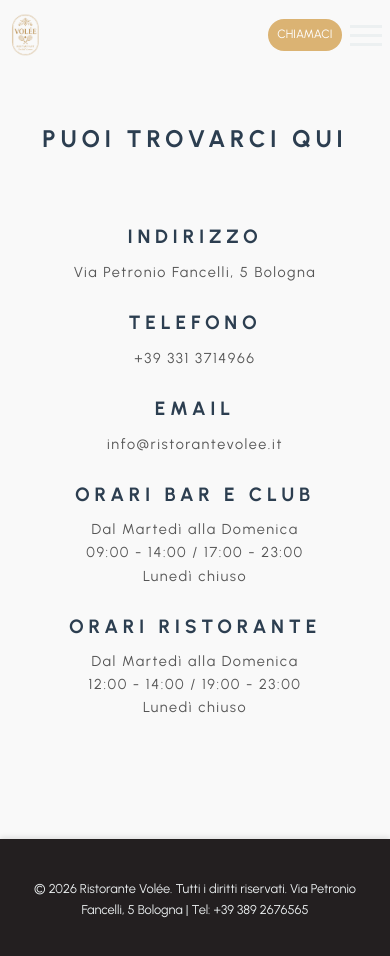
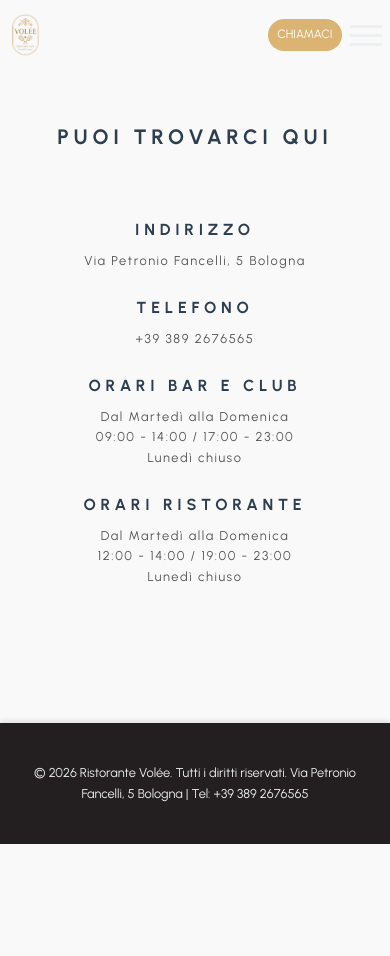
Before and after one commit to AlessandroPuccini/volee, a React (Vite) app: page /contatti in a window 390 px wide. Shown: the top 956 px of the page. After the commit the page ends 844 px from the top, so only its background shows below. Built offline with nearby package versions, Linux system fonts and the light colour scheme; a web font is replaced by a local one.

Commit message:
aggiornamenti finali e aggiunta foto

```diff
--- a/src/index.css
+++ b/src/index.css
@@ -347,7 +347,6 @@ h1, h2, h3, h4, h5, h6 {
   }
 
   .overview-content {
-    padding: 1.5rem 1rem !important;
     max-width: 90vw;
   }
 
@@ -403,12 +402,27 @@ h1, h2, h3, h4, h5, h6 {
     padding-bottom: 2rem;
   }
 
+  .overview-header {
+    gap: 1rem !important;
+  }
+
   .overview-title h2, .bar-title h2, .eventi-title h2 {
     font-size: 2rem;
     padding-right: 0 !important;
   }
 
-  .overview-subtitle p, .bar-subtitle p, .eventi-subtitle p {
+  .overview-subtitle p {
+    font-size: 1.2rem;
+    padding-left: 0 !important;
+    letter-spacing: 0.1rem;
+  }
+
+  .overview-subtitle {
+    max-width: 65% !important;
+    margin-left: 1.3rem !important;
+  }
+
+  .bar-subtitle p, .eventi-subtitle p {
     font-size: 1.2rem;
     padding-left: 0 !important;
     letter-spacing: 0.1rem;
@@ -451,7 +465,7 @@ h1, h2, h3, h4, h5, h6 {
 
   /* Contact Page Mobile Typography */
   .contact-page h1 {
-    font-size: 1.5rem !important;
+    font-size: 1.3rem !important;
     letter-spacing: 0.3rem !important;
   }
 
@@ -465,12 +479,12 @@ h1, h2, h3, h4, h5, h6 {
   }
 
   .contact-item h3 {
-    font-size: 1.2rem !important;
+    font-size: 1rem !important;
     letter-spacing: 0.3rem !important;
   }
 
   .contact-item p {
-    font-size: 0.9rem !important;
+    font-size: 0.8rem !important;
     letter-spacing: 0.1rem !important;
   }
 }
@@ -576,7 +590,7 @@ h1, h2, h3, h4, h5, h6 {
 
   .overview-header {
 
-    gap: 1.5rem;
+    gap: 1rem;
     padding-bottom: 1.5rem;
   }
 
@@ -590,6 +604,11 @@ h1, h2, h3, h4, h5, h6 {
     font-size: 1rem;
     letter-spacing: 0.1rem;
     text-align: left;
+  }
+
+  .overview-subtitle {
+    max-width: 65% !important;
+    margin-left: 1.3rem !important;
   }
 
   .overview-text p {
@@ -1148,7 +1167,7 @@ h1, h2, h3, h4, h5, h6 {
 
 @media (max-width: 768px) {
   .gallery-container {
-    grid-template-columns: 1fr;
+    /* grid-template-columns: 1fr; */
     padding: 0;
     gap: 0;
     /* gap: 1.5rem;
@@ -1156,7 +1175,7 @@ h1, h2, h3, h4, h5, h6 {
   }
 
   .gallery-item {
-    padding: 1rem;
+    padding: .3rem;
   }
 }
 
@@ -1293,8 +1312,8 @@ h1, h2, h3, h4, h5, h6 {
 .contact-item p {
   font-family: var(--font-body);
   color: #555;
-  font-size: 1.2rem;
-  letter-spacing: 0.3rem;
+  font-size: 1rem;
+  letter-spacing: 0.2rem;
 }
 
 
--- a/src/pages/Contact.jsx
+++ b/src/pages/Contact.jsx
@@ -15,13 +15,10 @@ function Contact() {
 
           <div className="contact-item">
             <h3>TELEFONO</h3>
-            <p>+39 331 3714966</p>
+            <p>+39 389 2676565</p>
           </div>
 
-          <div className="contact-item">
-            <h3>EMAIL</h3>
-            <p>info@ristorantevolee.it</p>
-          </div>
+
 
           <div className="contact-item">
             <h3>ORARI BAR E CLUB</h3>
--- a/src/pages/Home.jsx
+++ b/src/pages/Home.jsx
@@ -12,13 +12,15 @@ function Home() {
 
   // Galleria con immagini di diverse dimensioni
   const galleryImages = [
-    { id: 1, url: "https://images.unsplash.com/photo-1424847651672-bf20a4b0982b?w=800&h=1000&fit=crop", span: "span 1" },
-    { id: 2, url: "https://res.cloudinary.com/dmxjn7rsc/image/upload/v1760019339/stills/tavola.jpg", span: "span 2" },
-    { id: 3, url: "https://res.cloudinary.com/dmxjn7rsc/image/upload/v1760085251/stills/uovo.jpg", span: "span 1" },
-    { id: 4, url: "https://res.cloudinary.com/dmxjn7rsc/image/upload/v1751984111/stills/apple.png", span: "span 1" },
-    { id: 5, url: "https://res.cloudinary.com/dmxjn7rsc/image/upload/v1752066160/stills/interiorD4.png", span: "span 2" },
-    { id: 6, url: "https://res.cloudinary.com/dmxjn7rsc/image/upload/v1752066143/stills/interiorD3.jpg", span: "span 1" },
+    { id: 1, url: "https://res.cloudinary.com/dmxjn7rsc/image/upload/v1768948903/volee/archi.png", span: "span 1" },
+    { id: 2, url: "https://res.cloudinary.com/dmxjn7rsc/image/upload/v1768949519/volee/neon.jpg", span: "span 2" },
+    { id: 3, url: "https://res.cloudinary.com/dmxjn7rsc/image/upload/v1768949485/volee/salaviola.png", span: "span 1" },
+    { id: 4, url: "https://res.cloudinary.com/dmxjn7rsc/image/upload/v1768949456/volee/prosecco.png", span: "span 1" },
+    { id: 5, url: "https://res.cloudinary.com/dmxjn7rsc/image/upload/v1768949222/volee/bar.png", span: "span 2" },
+    { id: 6, url: "https://res.cloudinary.com/dmxjn7rsc/image/upload/v1768949391/volee/colazione.png", span: "span 1" },
   ]
+
+
 
   // Track orientation per image (wide vs tall)
   const [orientations, setOrientations] = useState({})
```
